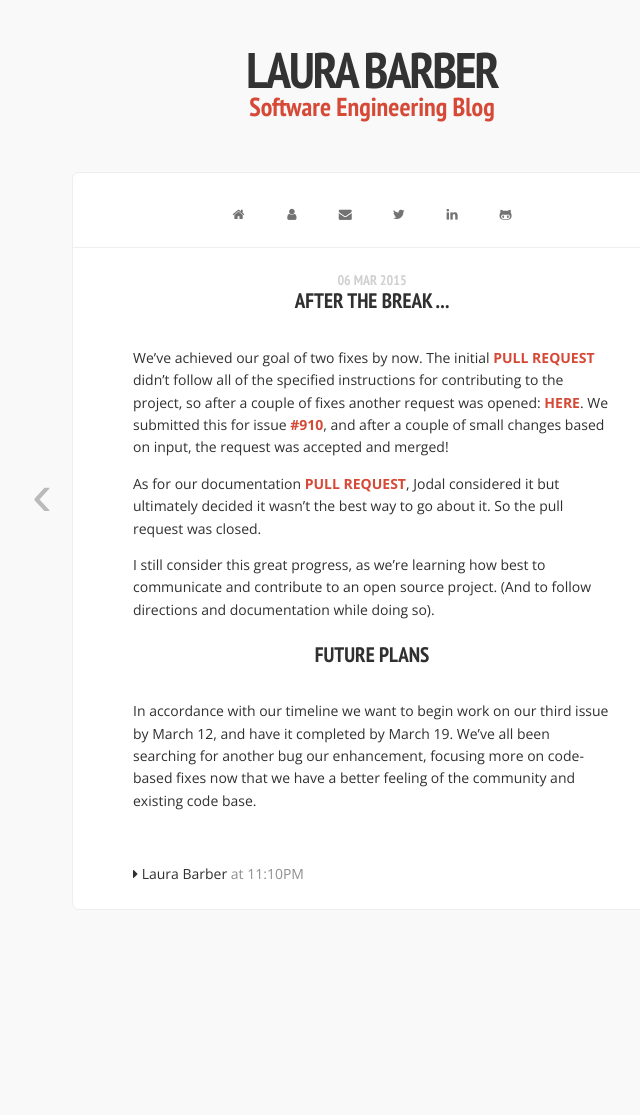
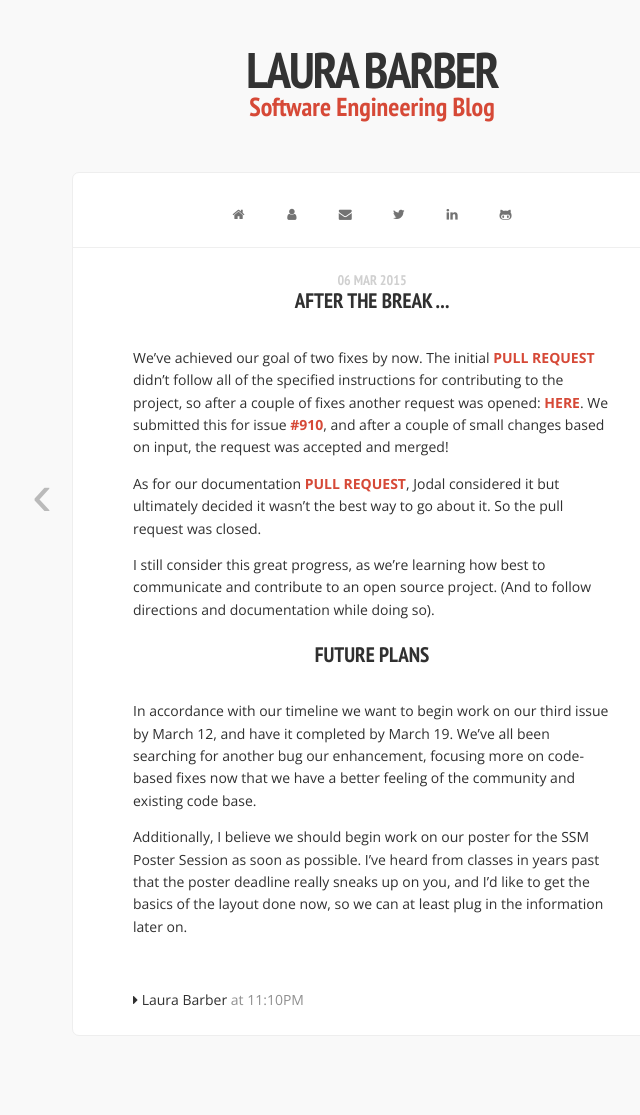
Before and after one commit to Lixxia/lixxia.github.io, a Jekyll site: the page built from _posts/2015-03-06-afterthebreak.md, in a window 1280 px wide. Shown: the whole page, without its empty margins (268-908 px from the left). Built offline with Jekyll 4.4.1, drawn with Linux system fonts in a browser that asks for light colours; nearby versions of some CDN libraries; Markdown is read by kramdown in place of the engine named in the settings; comment, search, counter and statistics services are not loaded; before the commit the page ends 989 px from its top, so only the background shows below that.

Commit message:
update to post

```diff
--- a/_posts/2015-03-06-afterthebreak.md
+++ b/_posts/2015-03-06-afterthebreak.md
@@ -12,3 +12,5 @@ I still consider this great progress, as we're learning how best to communicate
 
 # Future Plans
 In accordance with our timeline we want to begin work on our third issue by March 12, and have it completed by March 19. We've all been searching for another bug our enhancement, focusing more on code-based fixes now that we have a better feeling of the community and existing code base.
+
+Additionally, I believe we should begin work on our poster for the SSM Poster Session as soon as possible. I've heard from classes in years past that the poster deadline really sneaks up on you, and I'd like to get the basics of the layout done now, so we can at least plug in the information later on.
```
